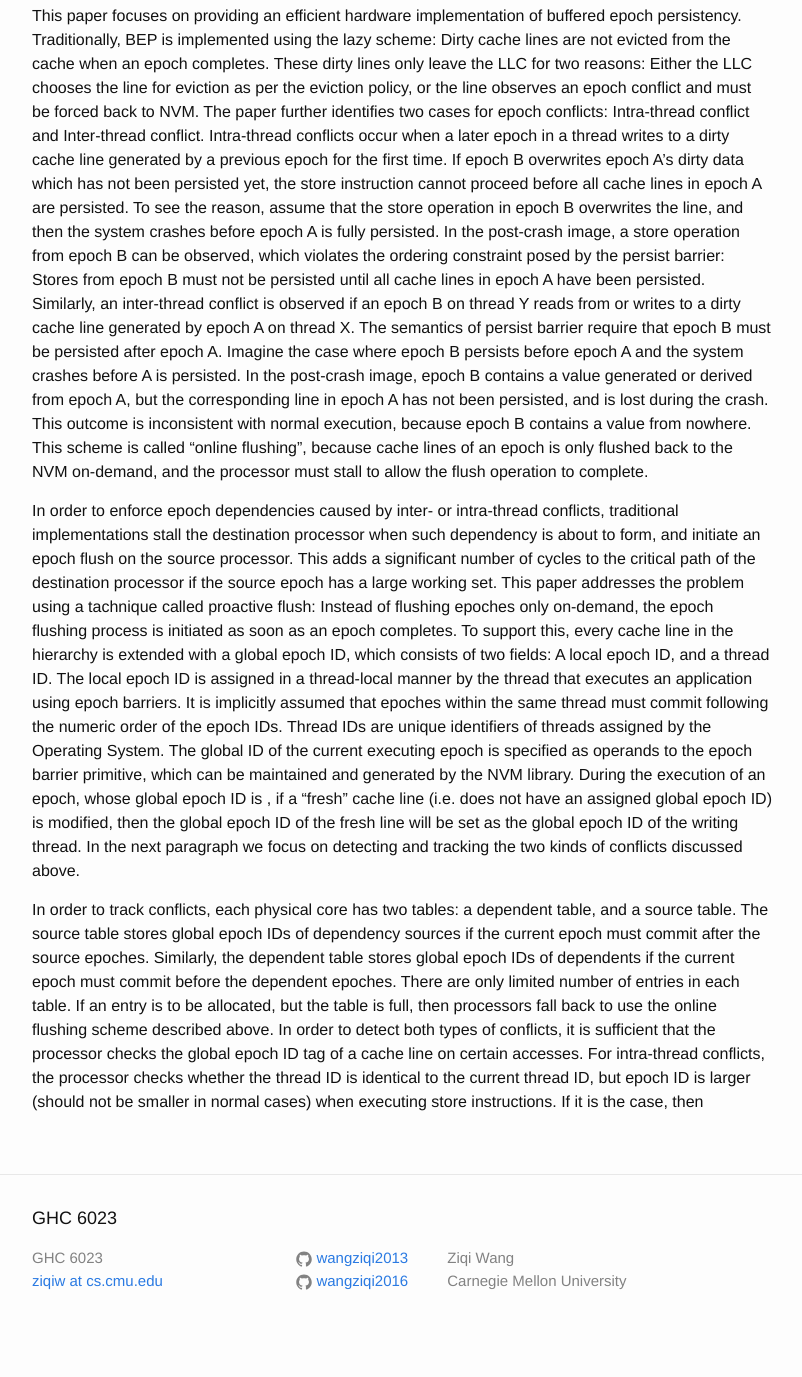
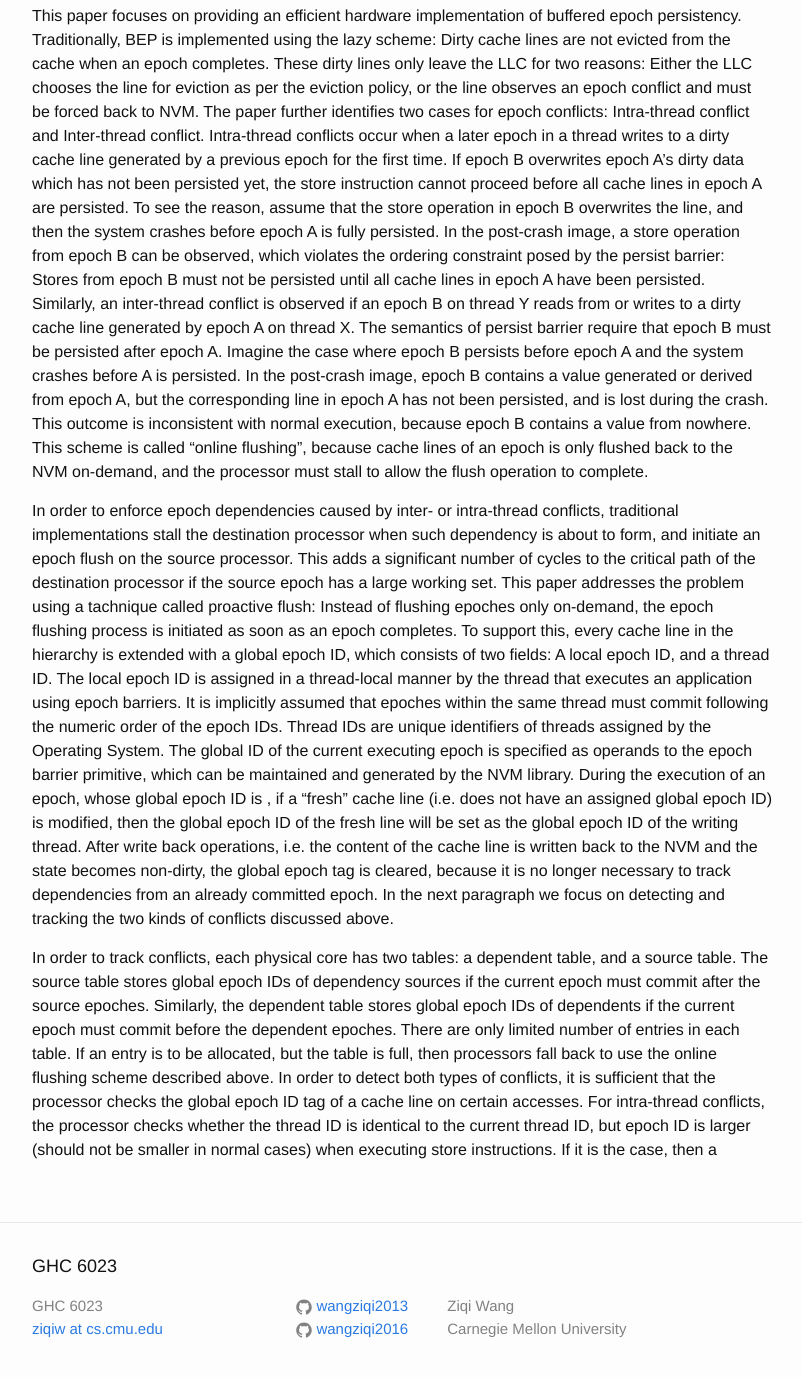
Before and after one commit to wangziqi2013/wangziqi2013.github.io, a Jekyll site: the page built from _posts/2019-03-24-efficient-persist-barriers-for-multicores.markdown, in a window 1280 px wide and 1400 px high, scrolled down 1349 px. Shown: the top 1377 px of the window, without its empty margins (238-1040 px from the left). Built offline with Jekyll 4.4.1, drawn with Linux system fonts in a browser that asks for light colours; before the commit the page ends 2701 px from its top, so only the background shows below that.

Commit message:
Small change

```diff
--- a/_posts/2019-03-24-efficient-persist-barriers-for-multicores.markdown
+++ b/_posts/2019-03-24-efficient-persist-barriers-for-multicores.markdown
@@ -74,7 +74,9 @@ It is implicitly assumed that epoches within the same thread must commit followi
 are unique identifiers of threads assigned by the Operating System. The global ID of the current executing epoch is specified
 as operands to the epoch barrier primitive, which can be maintained and generated by the NVM library. During the execution
 of an epoch, whose global epoch ID is , if a "fresh" cache line (i.e. does not have an assigned global epoch ID) is modified,
-then the global epoch ID of the fresh line will be set as the global epoch ID of the writing thread. In the next paragraph
+then the global epoch ID of the fresh line will be set as the global epoch ID of the writing thread. After write back operations,
+i.e. the content of the cache line is written back to the NVM and the state becomes non-dirty, the global epoch tag is cleared,
+because it is no longer necessary to track dependencies from an already committed epoch. In the next paragraph
 we focus on detecting and tracking the two kinds of conflicts discussed above.
 
 In order to track conflicts, each physical core has two tables: a dependent table, and a source table. The source table stores
@@ -84,4 +86,4 @@ number of entries in each table. If an entry is to be allocated, but the table i
 the online flushing scheme described above. In order to detect both types of conflicts, it is sufficient that the processor
 checks the global epoch ID tag of a cache line on certain accesses. For intra-thread conflicts, the processor checks whether
 the thread ID is identical to the current thread ID, but epoch ID is larger (should not be smaller in normal cases) when
-executing store instructions. If it is the case, then
+executing store instructions. If it is the case, then a
```
